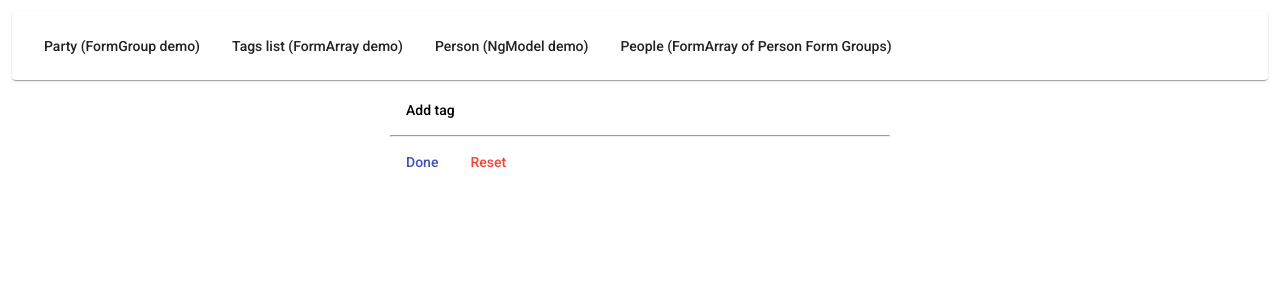
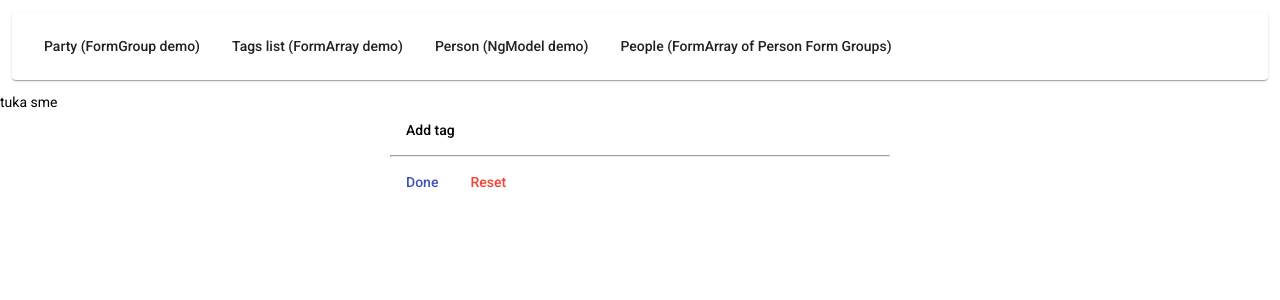
Before and after one commit to gparlakov/migrate-ng13-forms-to-ng14, an Angular app: page /tags in a window 1280 px wide. Shown: the top 300 px of the page. Built offline with nearby package versions, Linux system fonts and the light colour scheme.

Commit message:
Pending changes exported from your codespace

```diff
--- a/src/app/tags-list/tags-list.component.html
+++ b/src/app/tags-list/tags-list.component.html
@@ -1,3 +1,4 @@
+tuka sme
 <form (ngSubmit)="onSubmit()" class="centered-content">
   <div *ngFor="let tag of tags(); index as i">
     <mat-form-field>
```
